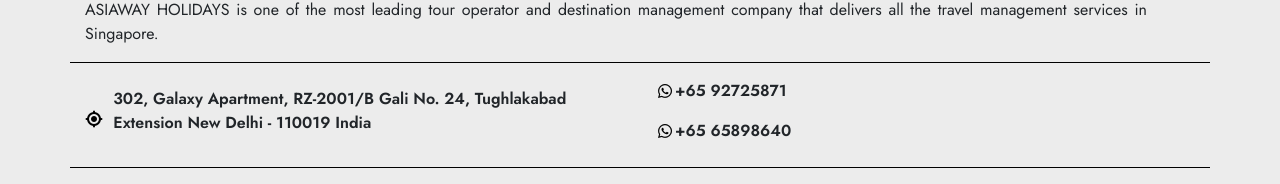
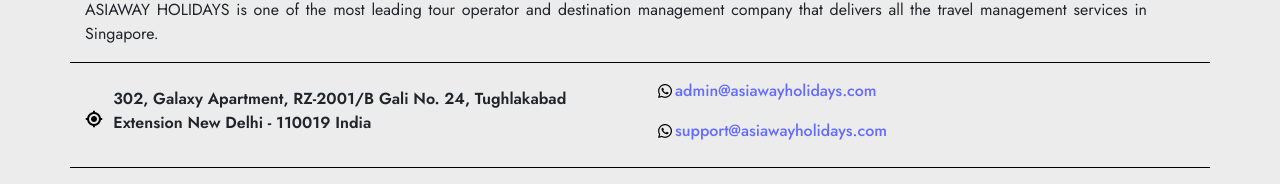
Before and after one commit to sayakray98/asiaway, a React (Vite) app: page / in a window 1280 px wide. Shown: the part 4391-4575 px from the top of the page. Built offline with nearby package versions, Linux system fonts and the light colour scheme; a web font is replaced by a local one.

Commit message:
Update React pages

```diff
--- a/src/components/Footer.jsx
+++ b/src/components/Footer.jsx
@@ -65,12 +65,14 @@
                 <div className="col-lg-6 col-12 pt-2 belowfootersubs text-left">
                   <div className="emailf d-flex">
                     <i class="fa-brands fa-whatsapp pt-1"></i>{" "}
-                    <p>+65 92725871</p>
+                    <p>
+                     <a href="mailto:admin@asiawayholidays.com">admin@asiawayholidays.com </a>
+                    </p>
                   </div>
 
                   <div className="emaill d-flex">
                     <i class="fa-brands fa-whatsapp pt-1"></i>{" "}
-                    <p>+65 65898640</p>
+                    <p><a href="mailto:support@asiawayholidays.com">support@asiawayholidays.com</a></p>
                   </div>
                 </div>
               </div>
```
